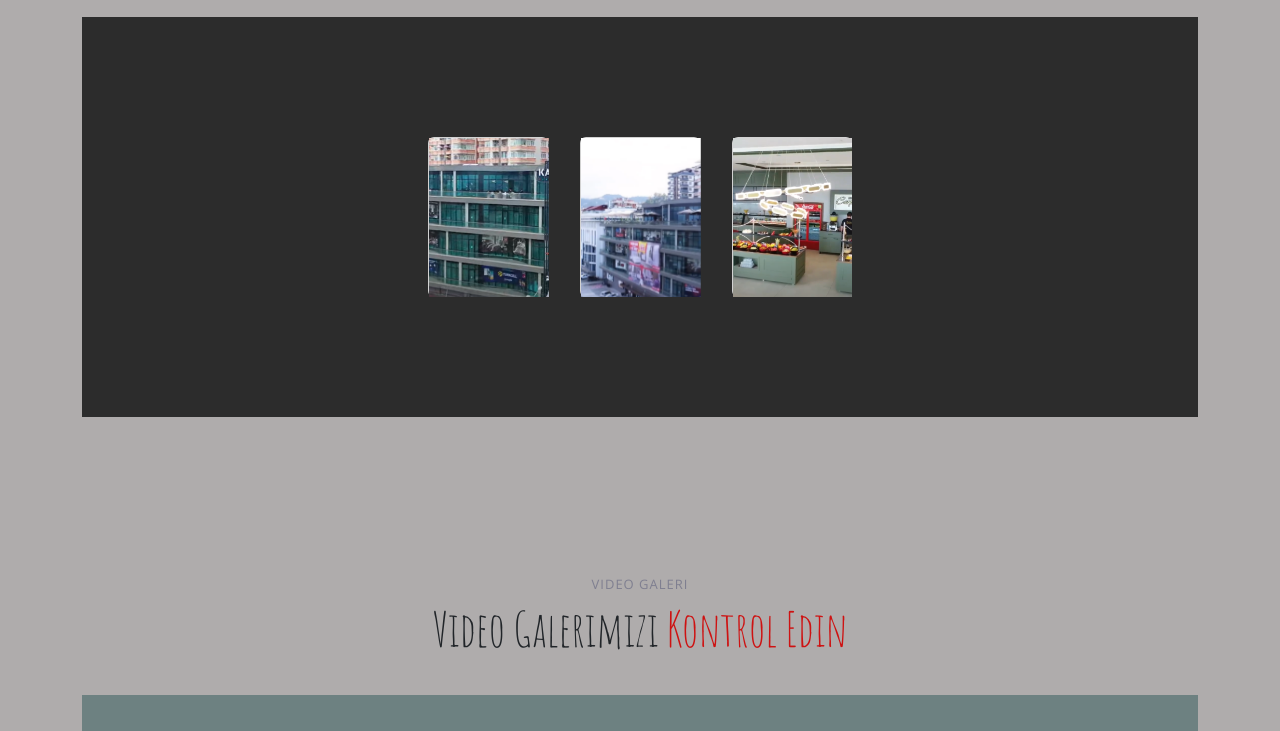
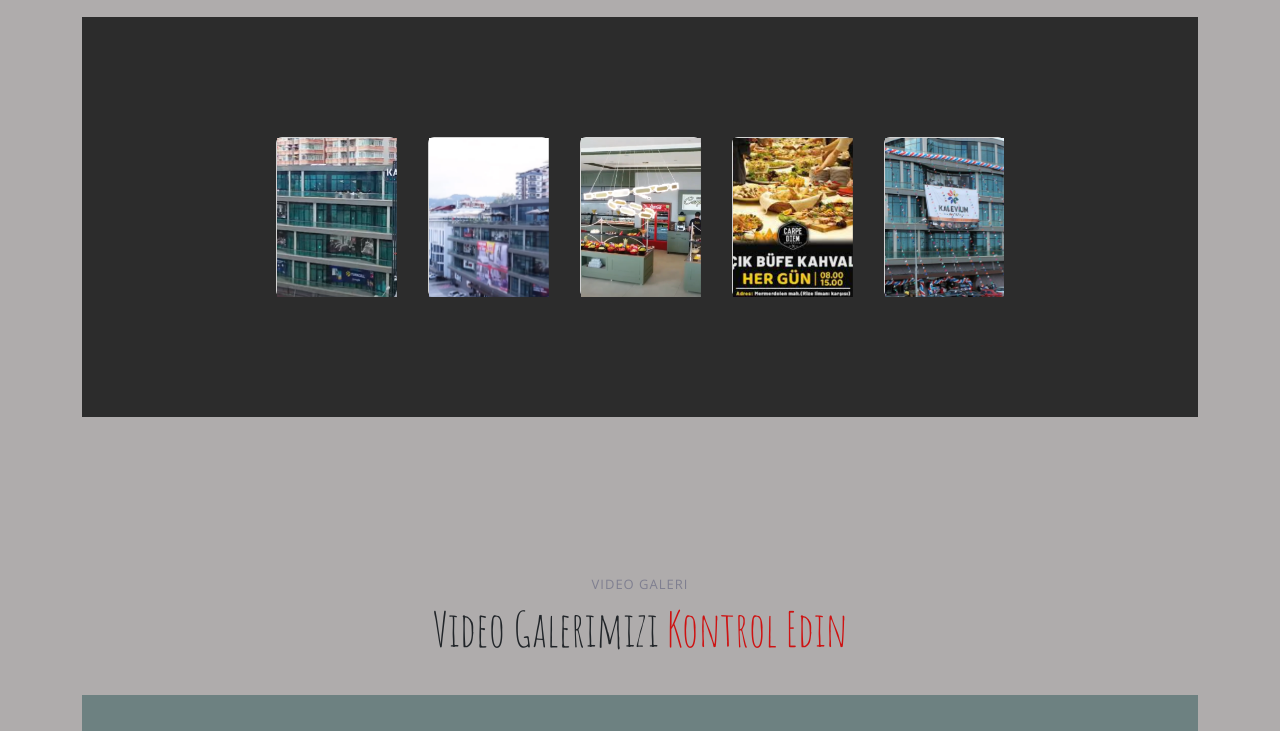
Before and after one commit to Samet-Kaya/Carpe-Diem-Web-Site, a plain HTML site: page index.html in a window 1280 px wide. Shown: the part 7240-7971 px from the top of the page. Drawn offline with nearby package versions, Linux system fonts and the light colour scheme; grey boxes are pictures that could not be loaded.

Commit message:
Some new pictures added

```diff
--- a/assets/css/main.css
+++ b/assets/css/main.css
@@ -1319,7 +1319,7 @@ section {
 }
 
 .gallery .swiper-pagination .swiper-pagination-bullet {
-  width: 24px;
+  width: 12px;
   height: 12px;
   background-color: #7070d8;
   opacity: 1;
--- a/index.html
+++ b/index.html
@@ -1542,6 +1542,34 @@
                         >
                     </div>
                 </div>
+                <div class="card">
+                  <div class="card__side">
+                      <img
+                          src="assets/img/Duyuru.png"
+                          alt="Carpe Diem Cafe & Restorantın Açık Büfe Duyuru Görüntüsü"
+                      >
+                  </div>
+                  <div class="card__side card__side--back">
+                      <img
+                          src="assets/img/CarpeDiem.png"
+                          alt="Carpe Diem Cafe & Restorantın İçerisinin Kalabalık Görüntüsü"
+                      >
+                  </div>
+              </div>
+              <div class="card">
+                <div class="card__side">
+                    <img
+                        src="assets/img/Kalevium.png"
+                        alt="Carpe Diem Cafe & Restorantın bulunduğu kalevium AVM'nin Görüntüsü"
+                    >
+                </div>
+                <div class="card__side card__side--back">
+                    <img
+                        src="assets/img/Kalabalık.png"
+                        alt="Carpe Diem Cafe & Restorantın Kalabalık Görüntüsü"
+                    >
+                </div>
+            </div>
             </div>
         </div>
 
```
Also changed, not shown: assets/img/CarpeDiem.png (added), assets/img/Duyuru.png (added), assets/img/Kalabalık.png (added), assets/img/Kalevium.png (added).
